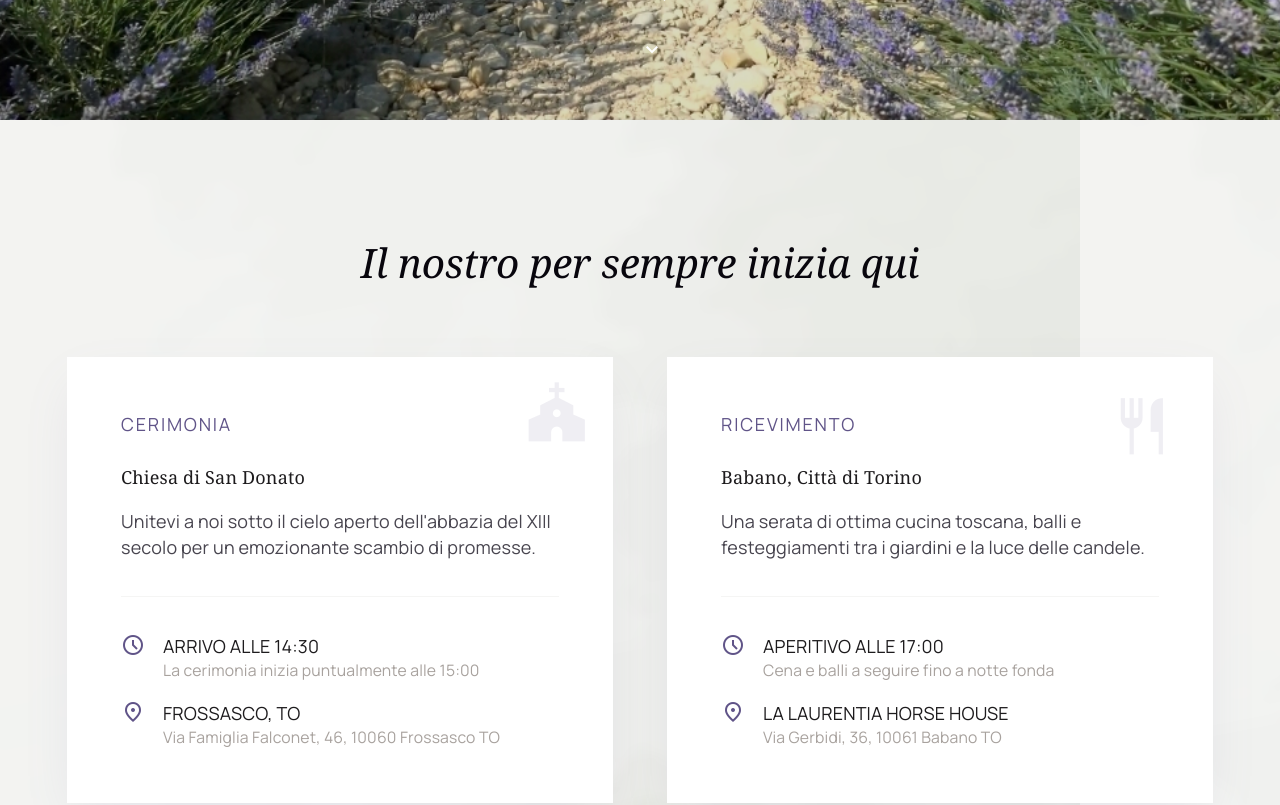
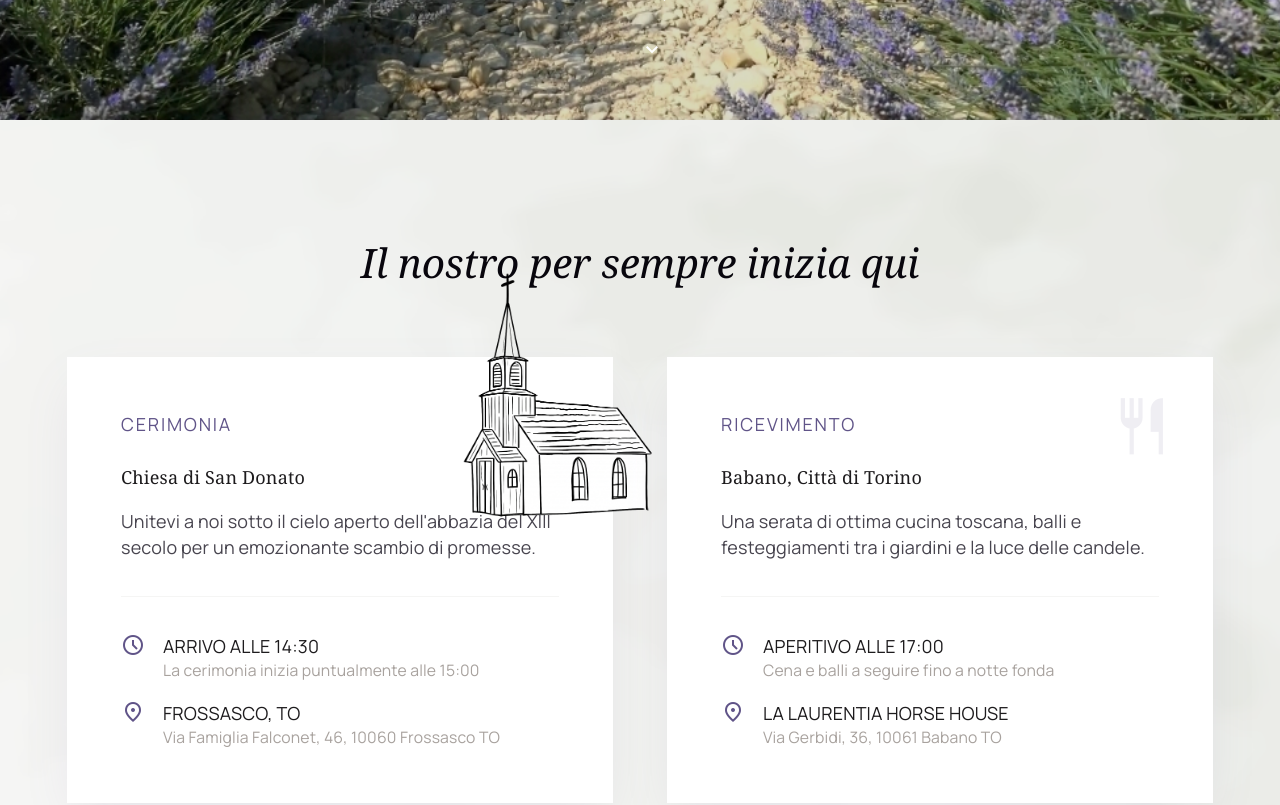
Before and after one commit to iamcalinprojects/matrimoniocorinadaniele, a React (Vite) app: page / in a window 1280 px wide. Shown: the part 680-1485 px from the top of the page. Built offline with nearby package versions, Linux system fonts and the light colour scheme.

Commit message:
aggiunta immagine chiesa

```diff
--- a/src/Stich.jsx
+++ b/src/Stich.jsx
@@ -197,7 +197,7 @@ const Stich = () => {
         </div>
       </header>
       <section
-        className='py-[120px] bg-surface-container-low'
+        className='py-[120px] bg-surface-container-low bg-cover bg-center bg-no-repeat'
         id='locations'
         style={{ backgroundImage: `url(${backgroundImg})` }}
       >
@@ -209,19 +209,15 @@ const Stich = () => {
           </div>
           <div className='grid md:grid-cols-2 gap-12'>
             <div className='bg-white p-12 ambient-glow relative group hover:-translate-y-2 transition-transform duration-500'>
-              <div className='absolute top-0 right-0 p-5 text-primary/10 group-hover:text-primary/20 transition-colors'>
-                {/* <img
+              <div className='absolute -top-20 -right-10 p-1 text-primary/10 group-hover:text-primary/20 transition-colors'>
+                <img
                   src={chiesaimg}
                   style={{
-                    width: "30%",
+                    width: "35%",
+                    marginLeft: "auto",
+                    display: "block",
                   }}
-                ></img> */}
-                <span
-                  className='material-symbols-outlined text-6xl'
-                  style={{ fontVariationSettings: "'FILL' 1" }}
-                >
-                  church
-                </span>
+                />
               </div>
               <span className='font-label-md text-primary tracking-widest uppercase mb-6 block'>
                 Cerimonia
```
Also changed, not shown: src/assets/chiesaimg.png.
